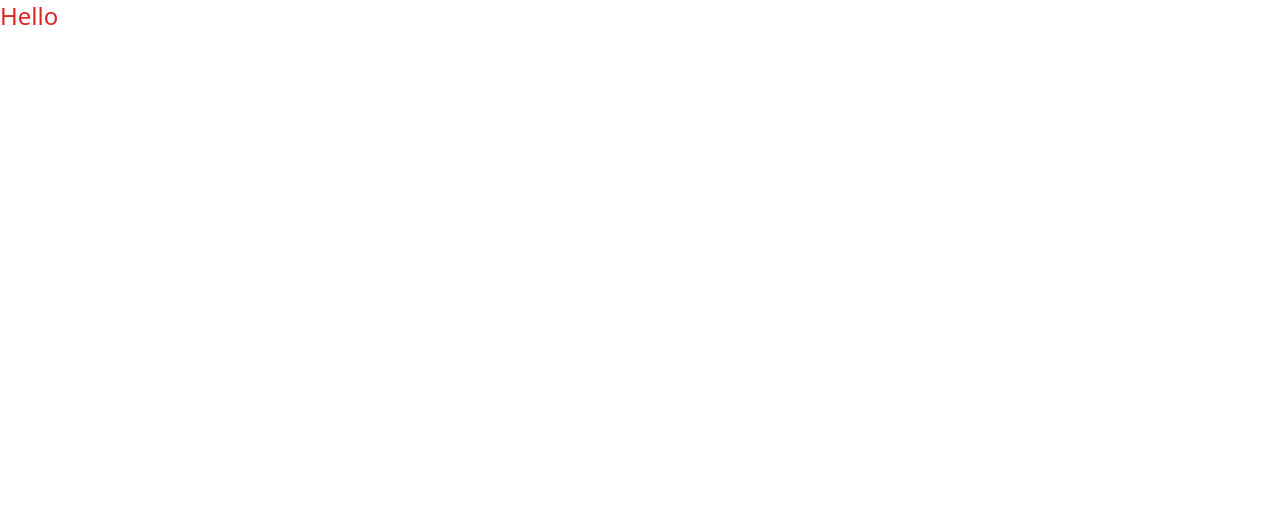
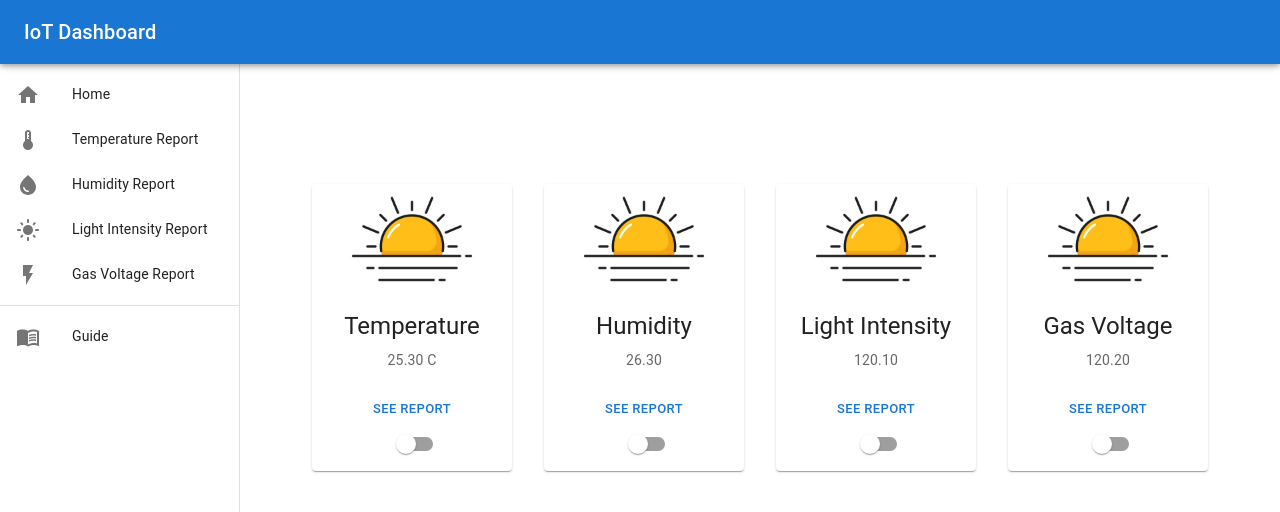
Before and after one commit to Mihai1803/IOT-Dashboard, a React (Create React App) app: page / in a window 1280 px wide. Shown: the top 512 px of the page. Built offline with nearby package versions, Linux system fonts and the light colour scheme.

Commit message:
home page

```diff
--- a/src/App.js
+++ b/src/App.js
@@ -1,7 +1,21 @@
 
+import TemperatureDisplayCard from "./components/cards/TemperatureDisplayCard";
+import HumidityDisplayCard from "./components/cards/HumidityDisplayCard";
+import LightIntensityDisplayCard from "./components/cards/LightIntensityDisplayCard";
+import GasVoltageDisplayCard from "./components/cards/GasVoltageDisplayCard";
+
+import { Grid2 } from "@mui/material";
+import { Container } from "@mui/material";
+import { Box } from "@mui/material";
+
+import Navigation from "./components/Navigation";
 function App() {
   return (
-    <h1 className='text-2xl text-red-600'>Hello</h1>
+    // <Container>
+
+
+    // </Container>
+    <Navigation/>
   );
 }
 
--- /dev/null
+++ b/src/components/Navigation.js
@@ -0,0 +1,131 @@
+import * as React from "react";
+import Box from "@mui/material/Box";
+import Drawer from "@mui/material/Drawer";
+import AppBar from "@mui/material/AppBar";
+import CssBaseline from "@mui/material/CssBaseline";
+import Toolbar from "@mui/material/Toolbar";
+import List from "@mui/material/List";
+import Typography from "@mui/material/Typography";
+import Divider from "@mui/material/Divider";
+import ListItem from "@mui/material/ListItem";
+import ListItemButton from "@mui/material/ListItemButton";
+import ListItemIcon from "@mui/material/ListItemIcon";
+import ListItemText from "@mui/material/ListItemText";
+
+// Icons
+import HomeIcon from "@mui/icons-material/Home";
+import ThermostatIcon from "@mui/icons-material/Thermostat";
+import WaterDropIcon from "@mui/icons-material/WaterDrop";
+import LightModeIcon from "@mui/icons-material/LightMode";
+import VoltageIcon from "@mui/icons-material/FlashOn";
+import MenuBookIcon from "@mui/icons-material/MenuBook";
+
+
+
+import { Grid2 } from "@mui/material";
+
+import TemperatureDisplayCard from "./cards/TemperatureDisplayCard";
+import HumidityDisplayCard from "./cards/HumidityDisplayCard";
+import LightIntensityDisplayCard from "./cards/LightIntensityDisplayCard";
+import GasVoltageDisplayCard from "./cards/GasVoltageDisplayCard";
+
+const drawerWidth = 240;
+
+export default function Navigation() {
+  const menuItems = [
+    { text: "Home", icon: <HomeIcon /> },
+    { text: "Temperature Report", icon: <ThermostatIcon /> },
+    { text: "Humidity Report", icon: <WaterDropIcon /> },
+    { text: "Light Intensity Report", icon: <LightModeIcon /> },
+    { text: "Gas Voltage Report", icon: <VoltageIcon /> },
+  ];
+
+  const additionalItems = [
+    { text: "Guide", icon: <MenuBookIcon /> },
+  ];
+
+  return (
+    <Box sx={{ display: "flex" }}>
+      <CssBaseline />
+      <AppBar
+        position="fixed"
+        sx={{ zIndex: (theme) => theme.zIndex.drawer + 1 }}
+      >
+        <Toolbar>
+          <Typography variant="h6" noWrap component="div">
+            IoT Dashboard
+          </Typography>
+        </Toolbar>
+      </AppBar>
+      <Drawer
+        variant="permanent"
+        sx={{
+          width: drawerWidth,
+          flexShrink: 0,
+          [`& .MuiDrawer-paper`]: {
+            width: drawerWidth,
+            boxSizing: "border-box",
+          },
+        }}
+      >
+        <Toolbar />
+        <Box sx={{ overflow: "auto" }}>
+          <List>
+            {menuItems.map((item, index) => (
+              <ListItem key={item.text} disablePadding>
+                <ListItemButton>
+                  <ListItemIcon>{item.icon}</ListItemIcon>
+                  <ListItemText
+                    primary={item.text}
+                    slotProps={{
+                      primary: {
+                        sx: { fontSize: "0.875rem" },
+                      },
+                    }}
+                  />
+                </ListItemButton>
+              </ListItem>
+            ))}
+          </List>
+          <Divider />
+          <List>
+            {additionalItems.map((item) => (
+              <ListItem key={item.text} disablePadding>
+                <ListItemButton>
+                  <ListItemIcon>{item.icon}</ListItemIcon>
+                  <ListItemText
+                    primary={item.text}
+                    slotProps={{
+                      primary: {
+                        sx: { fontSize: "0.875rem" },
+                      },
+                    }}
+                  />
+                </ListItemButton>
+              </ListItem>
+            ))}
+          </List>
+        </Box>
+      </Drawer>
+      <Box component="main" sx={{ flexGrow: 1, p: 3 }}>
+        <Toolbar />
+        <Box className="p-12 mt-12">
+          <Grid2 container spacing={4} columns={32}>
+            <Grid2 size={8} className="flex justify-center">
+              <TemperatureDisplayCard />
+            </Grid2>
+            <Grid2 size={8} className="flex justify-center">
+              <HumidityDisplayCard />
+            </Grid2>
+            <Grid2 size={8} className="flex justify-center">
+              <LightIntensityDisplayCard />
+            </Grid2>
+            <Grid2 size={8} className="flex justify-center">
+              <GasVoltageDisplayCard />
+            </Grid2>
+          </Grid2>
+        </Box>
+      </Box>
+    </Box>
+  );
+}
--- /dev/null
+++ b/src/components/cards/GasVoltageDisplayCard.js
@@ -0,0 +1,35 @@
+import * as React from 'react';
+import Card from '@mui/material/Card';
+import CardActions from '@mui/material/CardActions';
+import CardContent from '@mui/material/CardContent';
+import CardMedia from '@mui/material/CardMedia';
+import Button from '@mui/material/Button';
+import Typography from '@mui/material/Typography';
+
+import sun from '../../assets/sun.jpg';
+import { Switch } from '@mui/material';
+
+
+export default function GasVoltageDisplayCard() {
+  return (
+    <Card sx={{ width: 325 }}>
+      <CardMedia
+        sx={{ height: 110 }}
+        image={sun}
+        title="Gas Voltage"
+      />
+      <CardContent>
+        <Typography className='text-center' gutterBottom variant="h5" component="div">
+          Gas Voltage
+        </Typography>
+        <Typography  className='text-center'variant="body2" sx={{ color: 'text.secondary' }}>
+          120.20
+        </Typography>
+      </CardContent>
+      <CardActions className='flex flex-col'>
+        <Button size="small">See report</Button>
+        <Switch/>
+      </CardActions>
+    </Card>
+  );
+}
--- /dev/null
+++ b/src/components/cards/HumidityDisplayCard.js
@@ -0,0 +1,34 @@
+import * as React from 'react';
+import Card from '@mui/material/Card';
+import CardActions from '@mui/material/CardActions';
+import CardContent from '@mui/material/CardContent';
+import CardMedia from '@mui/material/CardMedia';
+import Button from '@mui/material/Button';
+import Typography from '@mui/material/Typography';
+
+import sun from '../../assets/sun.jpg';
+import { Switch } from '@mui/material';
+
+export default function HumidityDisplayCard() {
+  return (
+    <Card sx={{ width: 325 }}>
+      <CardMedia
+        sx={{ height: 110 }}
+        image={sun}
+        title="Humidity"
+      />
+      <CardContent>
+        <Typography className='text-center' gutterBottom variant="h5" component="div">
+          Humidity
+        </Typography>
+        <Typography  className='text-center' variant="body2" sx={{ color: 'text.secondary' }}>
+          26.30
+        </Typography>
+      </CardContent>
+      <CardActions className='flex flex-col' >
+        <Button size="small">See report</Button>
+        <Switch />
+      </CardActions>
+    </Card>
+  );
+}
--- /dev/null
+++ b/src/components/cards/LightIntensityDisplayCard.js
@@ -0,0 +1,35 @@
+import * as React from 'react';
+import Card from '@mui/material/Card';
+import CardActions from '@mui/material/CardActions';
+import CardContent from '@mui/material/CardContent';
+import CardMedia from '@mui/material/CardMedia';
+import Button from '@mui/material/Button';
+import Typography from '@mui/material/Typography';
+
+import sun from '../../assets/sun.jpg';
+import { Switch } from '@mui/material';
+
+
+export default function LightIntensityDisplayCard() {
+  return (
+    <Card sx={{ width: 325 }}>
+      <CardMedia
+        sx={{ height: 110 }}
+        image={sun}
+        title="Light Intensity"
+      />
+      <CardContent>
+        <Typography  className='text-center'gutterBottom variant="h5" component="div">
+          Light Intensity
+        </Typography>
+        <Typography className='text-center' variant="body2" sx={{ color: 'text.secondary' }}>
+          120.10
+        </Typography>
+      </CardContent>
+      <CardActions className='flex flex-col'>
+        <Button size="small">See report</Button>
+        <Switch />
+      </CardActions>
+    </Card>
+  );
+}
--- /dev/null
+++ b/src/components/cards/TemperatureDisplayCard.js
@@ -0,0 +1,37 @@
+import * as React from 'react';
+import Card from '@mui/material/Card';
+import CardActions from '@mui/material/CardActions';
+import CardContent from '@mui/material/CardContent';
+import CardMedia from '@mui/material/CardMedia';
+import Button from '@mui/material/Button';
+import Typography from '@mui/material/Typography';
+
+import { Switch } from '@mui/material';
+
+import sun from '../../assets/sun.jpg'
+
+export default function TemperatureDisplayCard() {
+
+
+  return (
+    <Card sx={{ width: 325  }}>
+      <CardMedia
+        sx={{ height: 110 }}
+        image={sun}
+        title="Temperature"
+      />
+      <CardContent>
+        <Typography className='text-center' gutterBottom variant="h5" component="div">
+          Temperature
+        </Typography>
+        <Typography className='text-center' variant="body2" sx={{ color: 'text.secondary' }}>
+          25.30 C
+        </Typography>
+      </CardContent>
+      <CardActions className='flex flex-col'>
+        <Button size="small">See report</Button>
+        <Switch />
+      </CardActions>
+    </Card>
+  );
+}
```
Also changed, not shown: src/assets/sun.jpg (added).
